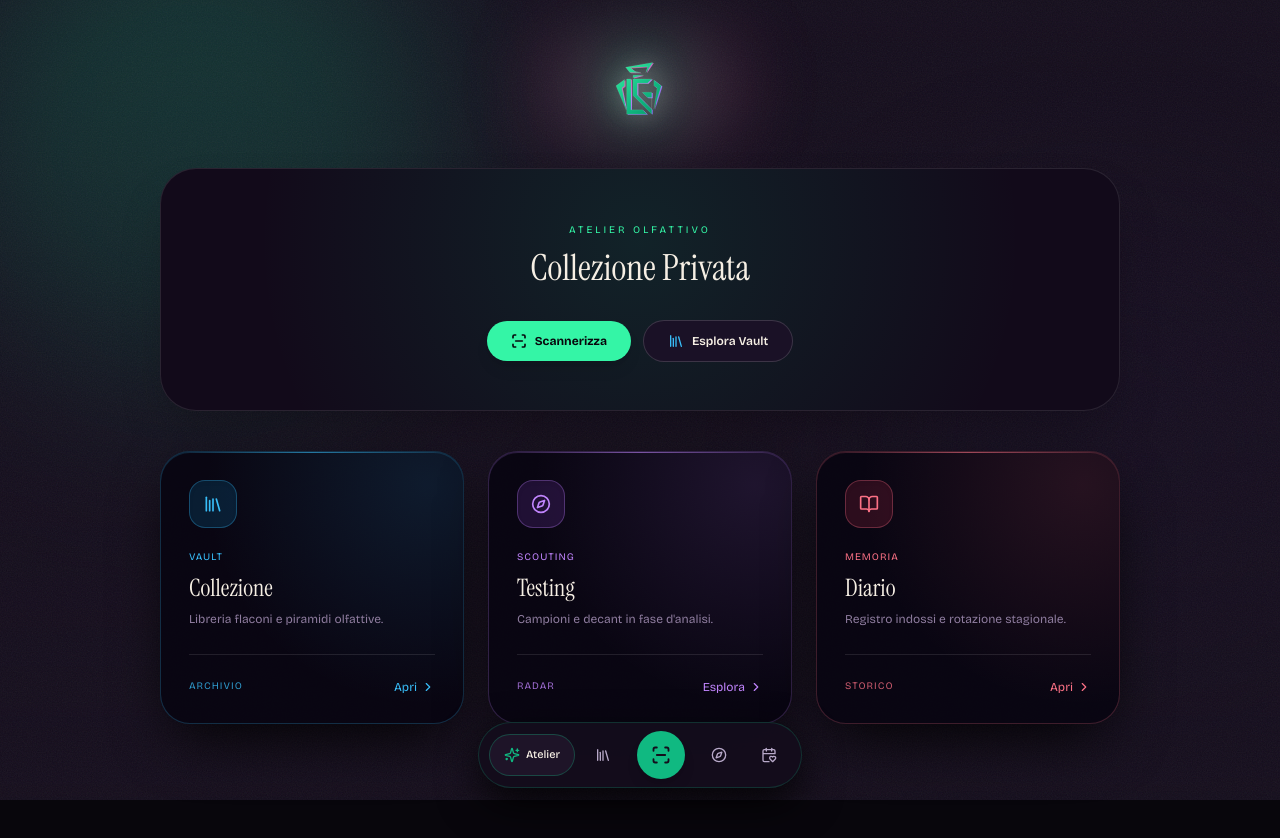
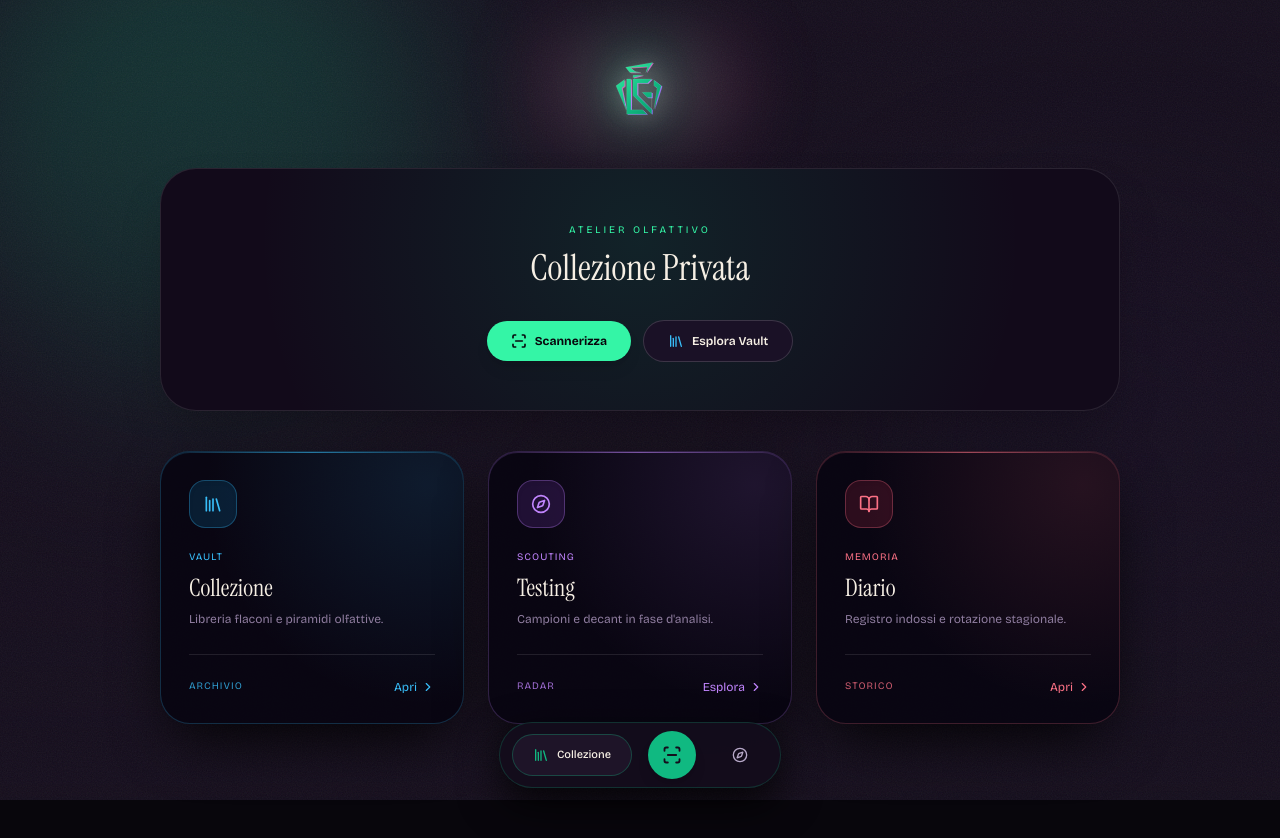
Before and after one commit to guj80/boutique_olfattiva, a Next.js app: page / in a window 1280 px wide. Shown: the top 838 px of the page. Built offline with nearby package versions, Linux system fonts and the light colour scheme.

Commit message:
Update BottomDock.jsx

```diff
--- a/components/BottomDock.jsx
+++ b/components/BottomDock.jsx
@@ -3,7 +3,7 @@
 import React, { Suspense } from 'react';
 import Link from 'next/link';
 import { usePathname, useSearchParams } from 'next/navigation';
-import { Sparkles, Library, ScanLine, Compass, CalendarHeart } from 'lucide-react';
+import { Library, ScanLine, Compass } from 'lucide-react';
 import { useAura, SECTION_THEMES } from './AuraProvider';
 
 function BottomDockInner() {
@@ -16,24 +16,18 @@ function BottomDockInner() {
 
   const vista = searchParams.get('vista');
   const activeKey =
-    pathname === '/'
-      ? 'atelier'
-      : pathname.startsWith('/collezione') && vista === 'radar'
+    pathname.startsWith('/collezione') && vista === 'radar'
       ? 'radar'
       : pathname.startsWith('/collezione')
       ? 'collezione'
       : pathname.startsWith('/scanner')
       ? 'scanner'
-      : pathname.startsWith('/diario')
-      ? 'diario'
-      : 'atelier';
+      : 'collezione';
 
   const items = [
-    { key: 'atelier', label: 'Atelier', href: '/', icon: Sparkles, theme: SECTION_THEMES.atelier },
     { key: 'collezione', label: 'Collezione', href: '/collezione', icon: Library, theme: SECTION_THEMES.collezione },
     { key: 'scanner', label: '', href: '/scanner', icon: ScanLine, center: true, theme: SECTION_THEMES.scanner },
     { key: 'radar', label: 'Radar', href: '/collezione?vista=radar', icon: Compass, theme: SECTION_THEMES.radar },
-    { key: 'diario', label: 'Diario', href: '/diario', icon: CalendarHeart, theme: SECTION_THEMES.diario },
   ];
 
   return (
@@ -44,7 +38,7 @@ function BottomDockInner() {
     >
       <div
         style={{ borderColor: `${aura.primary}35` }}
-        className="pointer-events-auto flex items-center gap-1.5 rounded-full border bg-[#140D1C]/95 px-2.5 py-2 shadow-[0_16px_40px_rgba(0,0,0,0.8)] backdrop-blur-xl transition-colors duration-700"
+        className="pointer-events-auto flex items-center gap-2 rounded-full border bg-[#140D1C]/95 px-3 py-2 shadow-[0_16px_40px_rgba(0,0,0,0.8)] backdrop-blur-xl transition-colors duration-700"
       >
         {items.map((item) => {
           const Icon = item.icon;
@@ -58,7 +52,7 @@ function BottomDockInner() {
                 onClick={() => setCustomAura(item.theme)}
                 aria-label="Scanner"
                 style={{ backgroundColor: aura.primary }}
-                className="relative mx-1.5 flex h-12 w-12 items-center justify-center rounded-full text-[#140D1C] shadow-lg transition hover:scale-105"
+                className="relative mx-2 flex h-12 w-12 items-center justify-center rounded-full text-[#140D1C] shadow-lg transition hover:scale-105"
               >
                 <Icon className="relative z-10 h-5 w-5 stroke-[2.2]" />
               </Link>
@@ -75,7 +69,7 @@ function BottomDockInner() {
                   ? { borderColor: `${aura.primary}50`, color: '#F6EFE4' }
                   : undefined
               }
-              className={`relative flex min-h-[42px] min-w-[42px] items-center justify-center gap-1.5 rounded-full px-3.5 py-2 text-xs font-medium transition-colors ${
+              className={`relative flex min-h-[42px] min-w-[42px] items-center justify-center gap-2 rounded-full px-5 py-2 text-xs font-medium transition-colors ${
                 isActive
                   ? 'bg-[#1E1428] border'
                   : 'text-[#B8A9C9] hover:text-[#F6EFE4]'
```
